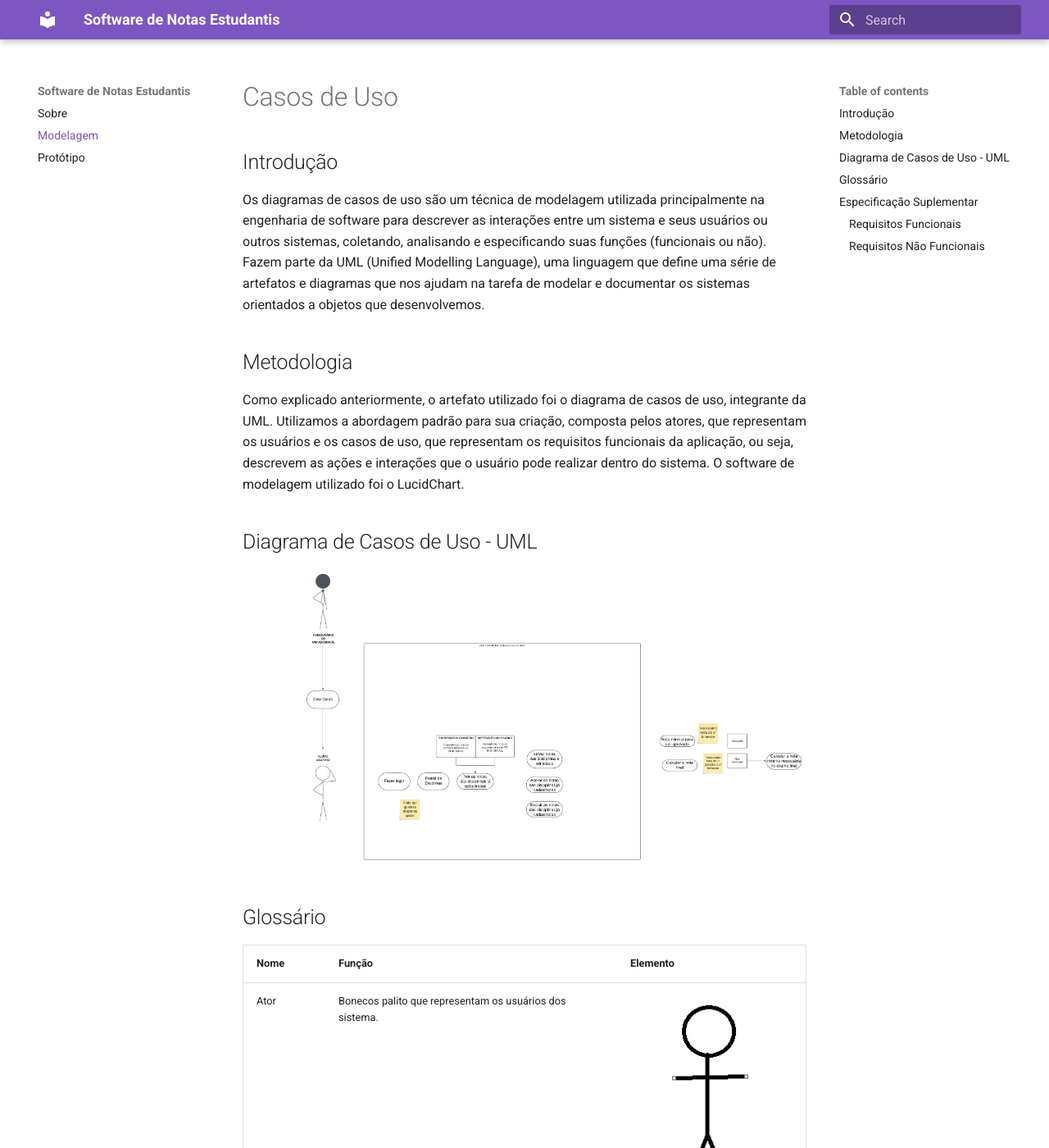
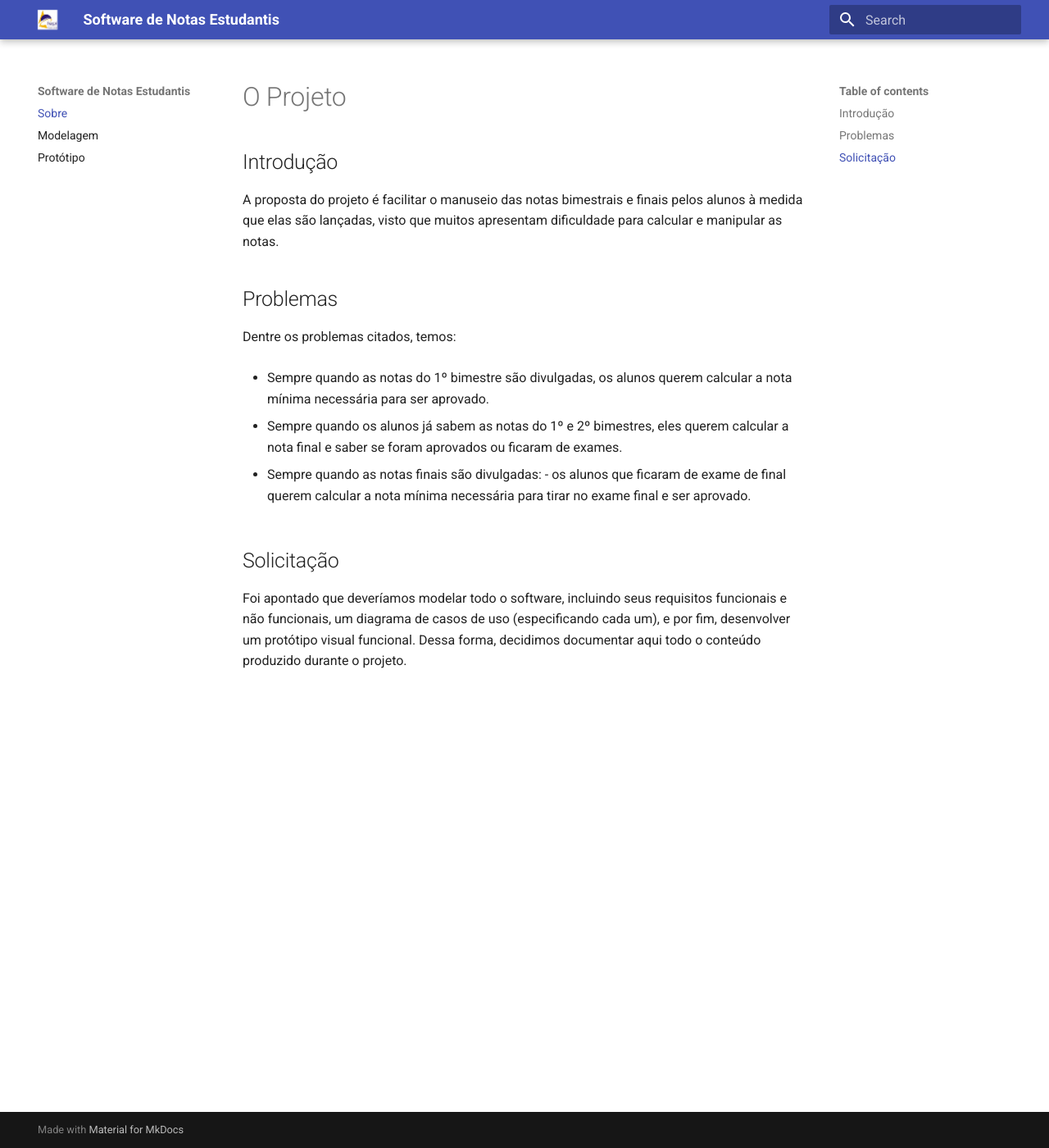
Before and after one commit to Joao0liver/sistema-notas, an MkDocs documentation site: the page built from docs/index.md, in a window 1280 px wide and 1400 px high. Shown: the whole window at 82% size. Built offline with MkDocs 1.6.1 and Material for MkDocs 9.7.7, drawn with Linux system fonts in a browser that asks for light colours; some of the changed text lies outside the part shown.

Commit message:
Reestruturação da página, adição dos requisitos funcionais e diagrama de casos de uso.

```diff
--- a/docs/index.md
+++ b/docs/index.md
@@ -1,27 +1,22 @@
-# Casos de Uso
+# O Projeto
 
 ## Introdução
 
-Os diagramas de casos de uso são um técnica de modelagem utilizada principalmente na engenharia de
-software para descrever as interações entre um sistema e seus usuários ou outros sistemas, coletando, analisando e especificando suas funções (funcionais ou não).
-Fazem parte da UML (Unified Modelling Language), uma linguagem que define uma série de artefatos e diagramas que nos ajudam na tarefa de modelar e documentar os sistemas orientados a objetos que desenvolvemos.
+A proposta do projeto é facilitar o manuseio das notas bimestrais e finais pelos alunos à medida que elas
+são lançadas, visto que muitos apresentam dificuldade para calcular e manipular as notas.
 
-## Metodologia
+## Problemas
 
-Como explicado anteriormente, o artefato utilizado foi o diagrama de casos de uso, integrante da UML. Utilizamos a abordagem padrão para sua criação, composta pelos atores, que representam os usuários e os casos de uso, que representam os requisitos funcionais da aplicação, ou seja, descrevem as ações e interações que o usuário pode realizar dentro do sistema. O software de modelagem utilizado foi o LucidChart.
+Dentre os problemas citados, temos:
 
-## Diagrama de Casos de Uso - UML
+* Sempre quando as notas do 1º bimestre são divulgadas, os alunos querem calcular a nota mínima necessária para ser aprovado.
 
-![Screenshot](img/diagramaph.png)
+* Sempre quando os alunos já sabem as notas do 1º e 2º bimestres, eles querem calcular a nota final e saber se foram aprovados ou ficaram de exames.
 
-## Glossário
+* Sempre quando as notas finais são divulgadas: - os alunos que ficaram de exame de final querem calcular a nota mínima necessária para tirar no exame final e ser aprovado.
 
-| Nome | Função | Elemento
-| ---- | ---- | ---- |
-| Ator | Bonecos palito que representam os usuários dos sistema. | ![Screenshot](img/actor.PNG) |
+## Solicitação
 
-## Especificação Suplementar
-
-### Requisitos Funcionais
-
-### Requisitos Não Funcionais
+Foi apontado que deveríamos modelar todo o software, incluindo seus requisitos funcionais e não funcionais, um diagrama de casos de uso
+(especificando cada um), e por fim, desenvolver um protótipo visual funcional. Dessa forma, decidimos documentar aqui todo o conteúdo produzido
+durante o projeto.
--- a/mkdocs.yml
+++ b/mkdocs.yml
@@ -1,11 +1,20 @@
 site_name: Software de Notas Estudantis
 site_url: https://software-de-notas-estudantis.com/
 nav:
-- Sobre: about.md
-- Modelagem: index.md
+- Sobre: index.md
+- Modelagem: casosdeuso.md
 - Protótipo: prototype.md
 
 theme:
  name: material
  palette:
-   primary: deep purple
+   primary: indigo
+   secondary: amber
+   accent: amber
+ logo: assets/fepilogoph3.jpeg
+ favicon: assets/fepilogoph3.jpeg
+ icon: assets/fepilogoph3.jpeg
+ top: assets/fepilogoph3.jpeg
+ menu: assets/fepilogoph3.jpeg
+ extra:
+   homepage: assets/fepilogoph3.jpeg
```
Also changed, not shown: docs/about.md (deleted, +0 -23 lines), docs/casosdeuso.md (added, +104 -0 lines), docs/prototype.md (+4 -0 lines), docs/assets/fepilogoph.png (added), docs/assets/fepilogoph2.png (added), docs/assets/fepilogoph3.jpeg (added), docs/img/ator.png (added), docs/img/atorf.png (added), docs/img/casodeuso.png (added), docs/img/extensao.png (added), docs/img/inclusao.png (added), docs/img/relacoes.png (added), docs/img/sistema.png (added).
